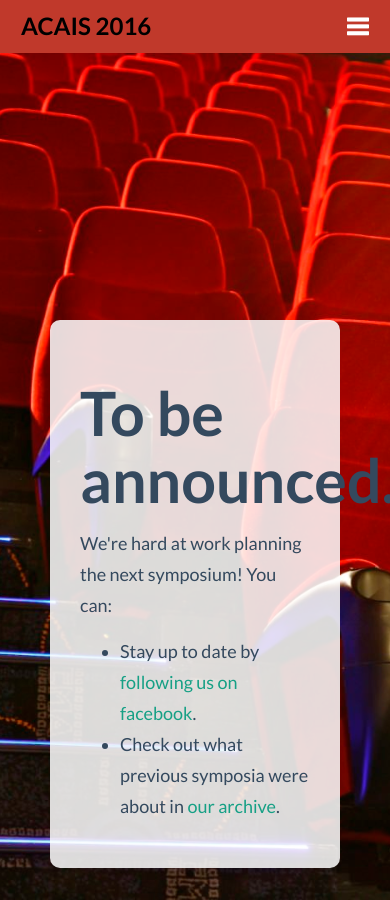
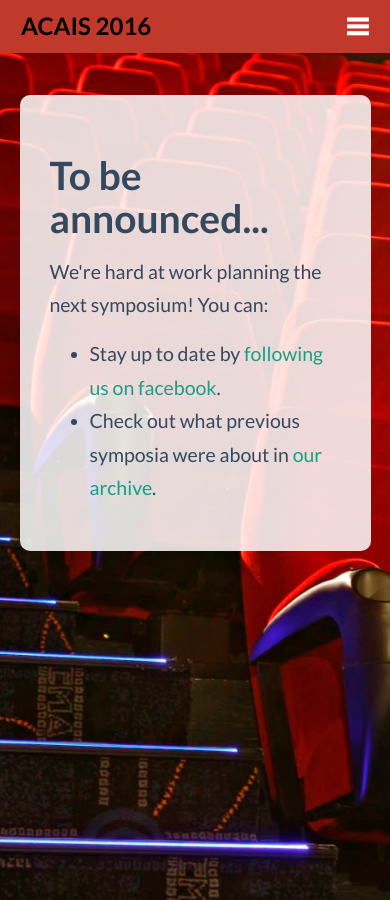
Before and after one commit to wouterbulten/acais-website, a Jekyll site: the page built from index.html, in a window 390 px wide and 900 px high. Built offline with Jekyll 4.4.1, drawn with Linux system fonts in a browser that asks for light colours; nearby versions of some CDN libraries.

Commit message:
Fix small sized devices

```diff
--- a/css/main.css
+++ b/css/main.css
@@ -269,9 +269,6 @@ footer {
   border-radius:10px; /* regular */
   background-color:rgba(255,255,255,0.85);
 }
-.TBA-text{
-  opacity: 1;
-}
 
 /* Media queries */
 @media (max-width: 767px) {
@@ -287,6 +284,15 @@ footer {
   .footer-banner {
     margin: 0 -15px 0 -15px;
   }
+  .TBA-box{
+    margin: 5vh 5vw 5vh 5vw;
+  }
+  h1 {
+    font-size: 10vw;
+  }
+  p, li {
+    font-size: 5vw;
+  }
 }
 @media (min-width: 768px) and (max-width: 991px) {
 }
```
